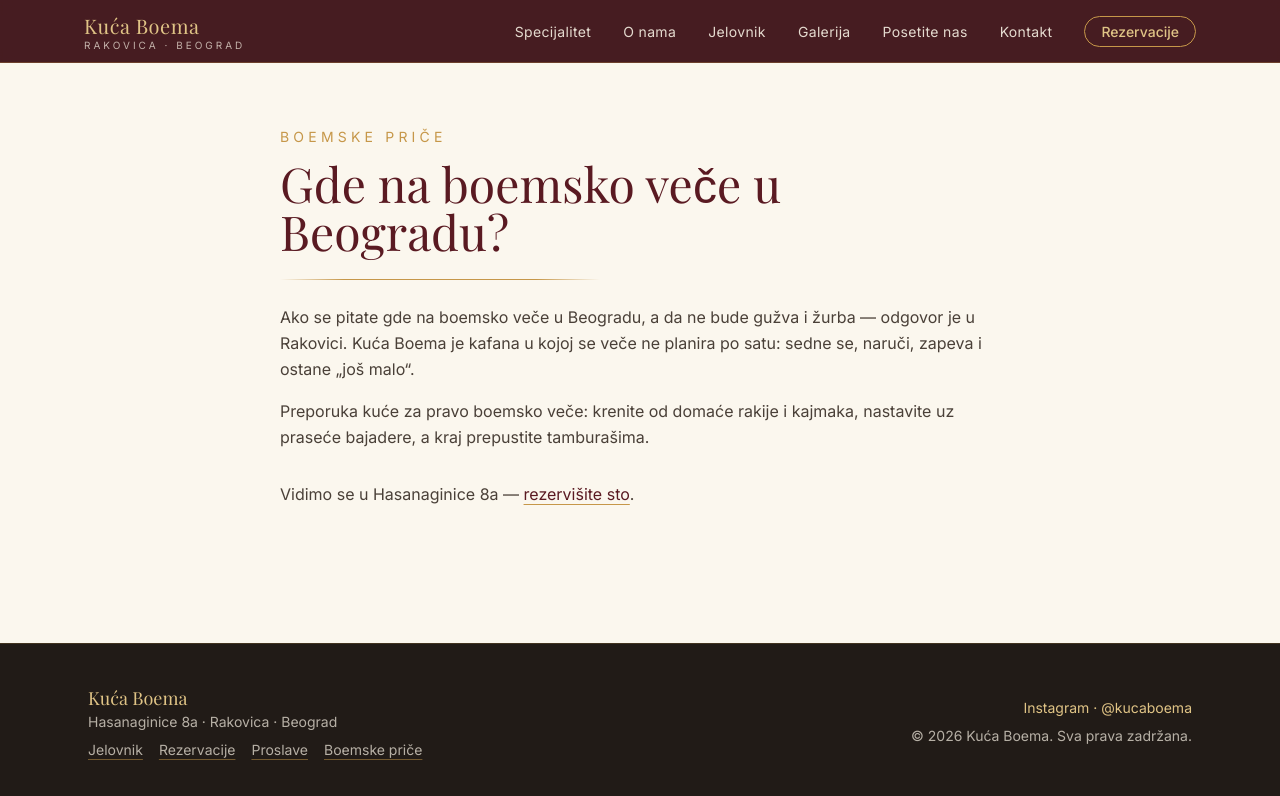
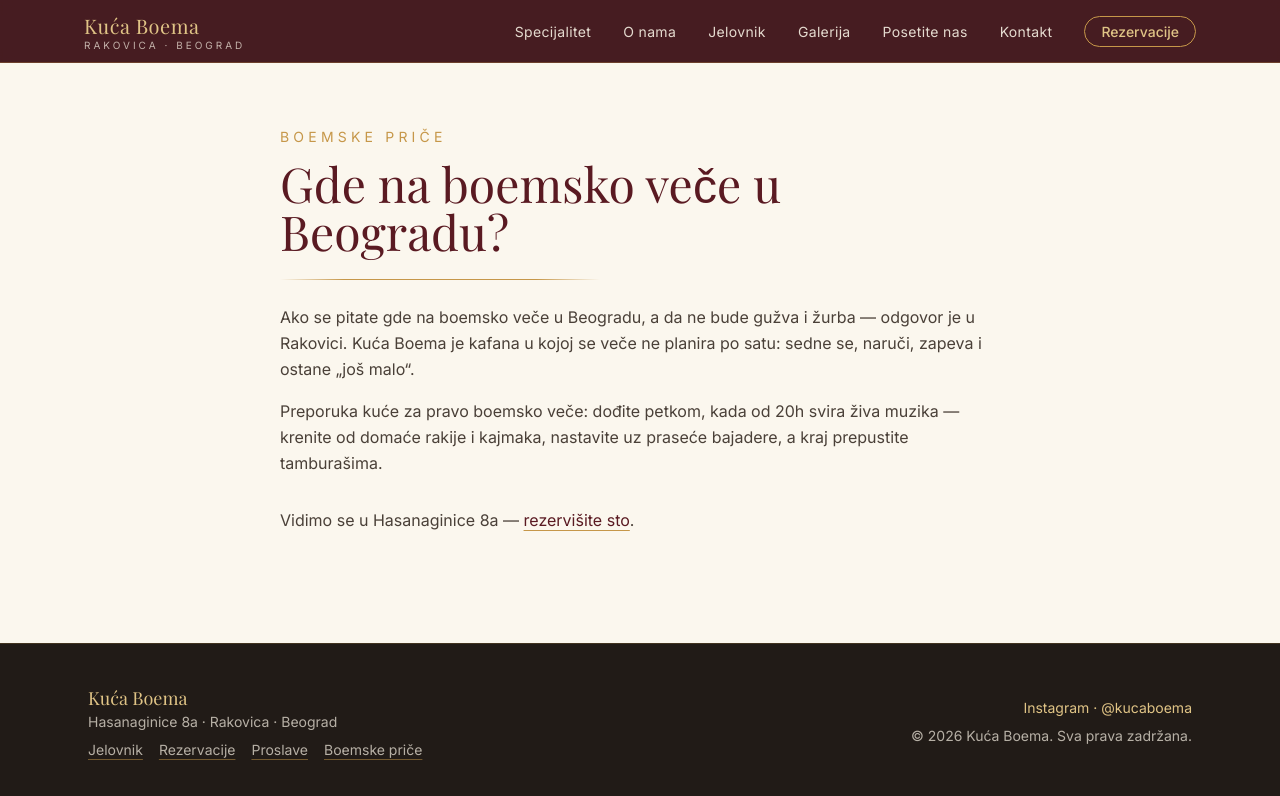
Before and after one commit to stevanmilosevic4/kuca-boema, a Next.js app: page /blog/boemsko-vece-u-beogradu in a window 1280 px wide. Shown: the top 796 px of the page. Built offline with nearby package versions, Linux system fonts and the light colour scheme; a web font is replaced by a local one.

Commit message:
Mention Friday 20h live music in boemsko-vece blog post

```diff
--- a/src/app/blog/boemsko-vece-u-beogradu/page.tsx
+++ b/src/app/blog/boemsko-vece-u-beogradu/page.tsx
@@ -26,8 +26,9 @@ export default function Post() {
         planira po satu: sedne se, naruči, zapeva i ostane „još malo“.
       </p>
       <p className="mb-4 text-ink-soft leading-relaxed">
-        Preporuka kuće za pravo boemsko veče: krenite od domaće rakije i
-        kajmaka, nastavite uz praseće bajadere, a kraj prepustite tamburašima.
+        Preporuka kuće za pravo boemsko veče: dođite petkom, kada od 20h svira
+        živa muzika — krenite od domaće rakije i kajmaka, nastavite uz praseće
+        bajadere, a kraj prepustite tamburašima.
       </p>
 
       <p className="mt-8 text-ink-soft">
```
